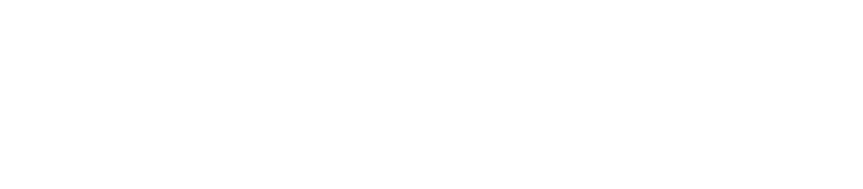
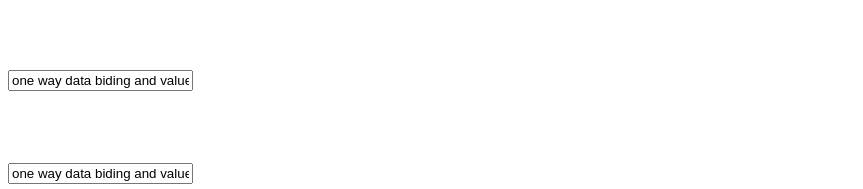
Before and after one commit to sanidhiya-khandelwal/Angular-intro, an Angular app: page / in a window 1280 px wide. Shown: the part 1118-1307 px from the top of the page, without its empty margins (0-863 px from the left). Before the commit the page ends 1124 px from the top, so only its background shows below. Built offline with nearby package versions, Linux system fonts and the light colour scheme.

Commit message:
one way vs 2 way data binding✅

```diff
--- a/src/app/app.component.html
+++ b/src/app/app.component.html
@@ -53,3 +53,9 @@
 <br><br><br><br>
 <!-- ***********  2 way data binding ***************** -->
 <input type="text" [(ngModel)]="userName" (keyup.enter)="twoWayDataBinding1()">
+
+<br><br><br><br><br>
+<!--******** ONE-WAY and TWO-WAY DATA BINDING ******-->
+<input type="text" [value]="textvalue" (keyup.enter)="OneWayDataBinding()"> <!--one way Data binding -->
+<br><br><br><br><br>
+<input type="text" [(ngModel)]="textvalue" (keyup.enter)="OneWayDataBinding()"> <!--two way Data binding -->
--- a/src/app/app.component.ts
+++ b/src/app/app.component.ts
@@ -45,11 +45,20 @@
   userName!: string;
   twoWayDataBinding1() {
     console.log(this.userName);
-
   }
-
   /* **************************************************** */
 
+  /*************** 2 way vs 1 way Data binding **************/
+  // ONE WAY Data Binding (when u hit enter whatever is preset in "textvalue" is printed
+  // and if u make change in input field then also same data present in "textvalue" will be displayed in console)
+
+  // TWO WAY Data Binding (when u hit enter whatever is preset in "textvalue" is printed
+  // and if u make change in input field then modified data present in "textvalue" will be displayed in console)
+
+  textvalue: string = "one way data biding and value coming from component"
+  OneWayDataBinding() {
+    console.log(this.textvalue);
+  }
 
 
   // ************************** EVENT FILTERING **************************************************
```
Also changed, not shown: 1 other file (tests, documents, lock files or other folders).
